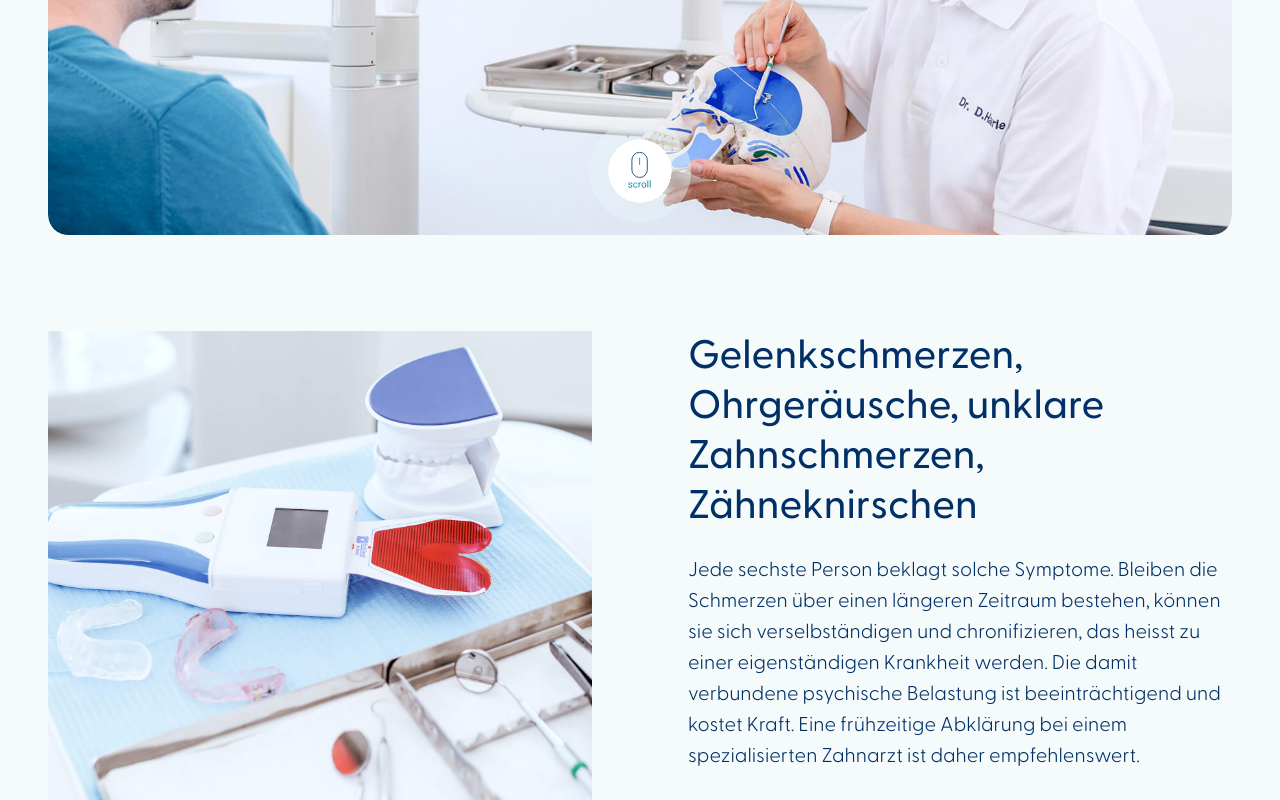
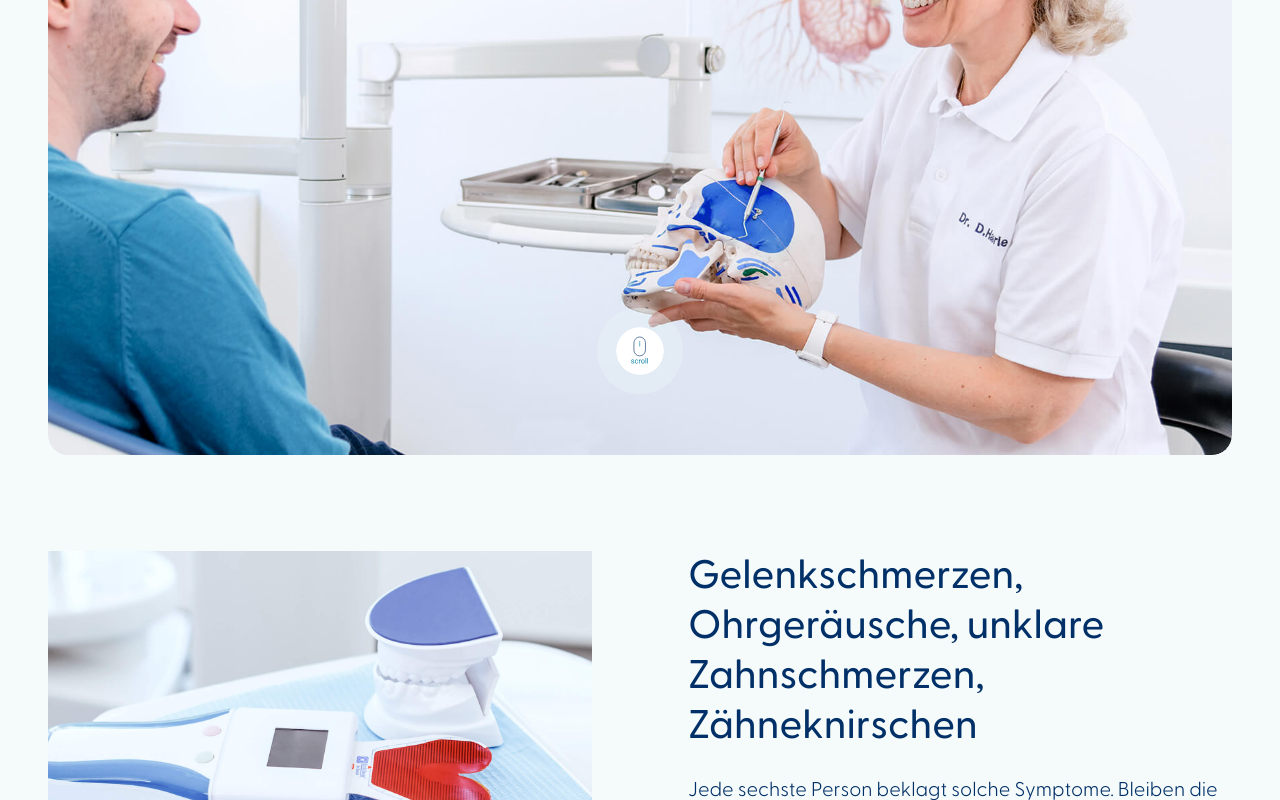
Before and after one commit to jeromehaas/haerle-practice-web, a Next.js app: page / in a window 1280 px wide. Shown: the part 620-1420 px from the top of the page. Built offline with nearby package versions, Linux system fonts and the light colour scheme; no server answers.

Commit message:
Refactor: position of scroll button in hero section

```diff
--- a/components/partials/image/image.jsx
+++ b/components/partials/image/image.jsx
@@ -2,7 +2,7 @@ import NextImage from 'next/image';
 
 const Image = ({ data }) => {
   return (
-    <div className={`image ${data.className ? data.className : ''}`}>
+    <div className={`image ${data.className ? data.className : ''}`} ref={ data.ref } >
       { data.src && (
         <NextImage
           priority
--- a/components/sections/hero/hero.jsx
+++ b/components/sections/hero/hero.jsx
@@ -11,13 +11,13 @@ const Hero = ({ data }) => {
         className: 'hero__heading',
         color: data.titleColor,
       }}>{data.titleText}</Heading>
-      <Link to={ 'intro-text' } className="hero__scroll-link" duration={500} smooth>
-        <img className="hero__scroll-icon" src='/icon/scroll.svg'></img>
-      </Link>
       <Image data={{
         className: 'hero__image',
         src: data.imageSrc
       }} />
+      <Link to={ 'intro-text' } className="page-navigation__link" duration={500} smooth>
+        <img className="hero__scroll-icon" src='/icon/scroll.svg'></img>
+      </Link>
     </Section>
   )
 };
--- a/components/sections/hero/hero.scss
+++ b/components/sections/hero/hero.scss
@@ -31,7 +31,7 @@
 		height: 100%;
 		object-fit: cover;
 		object-position: 75% 50%;
-		height: calc(100vh - 400px);
+		// height: calc(100vh - 400px);
 		min-height: 500px;
 		clip-path: inset(0 48px round 20px);
 	}
@@ -41,10 +41,10 @@
 		cursor: pointer;
 		pointer-events: visibleStroke;
 		position: absolute;
-		bottom: 32px;
+		bottom: 80px;
 		left: 50%;
-		width: 64px;
-		width: 64px;
+		width: 48px;
+		width: 48px;
 		transform: translateX(-50%);
 		border-radius: 50%;
 		box-shadow:
@@ -118,17 +118,11 @@
 
 		&__image {
 			width: 100%;
-			// min-height: 400px;
-			// object-fit: cover;
 			object-position: 75% 50%;
 			position: relative;
 			max-height: calc(100vh - 220px);
 		}
 
-		// &__image span {
-		// 	position: unset !important;
-		// }
-
 	}
 
 }
```
